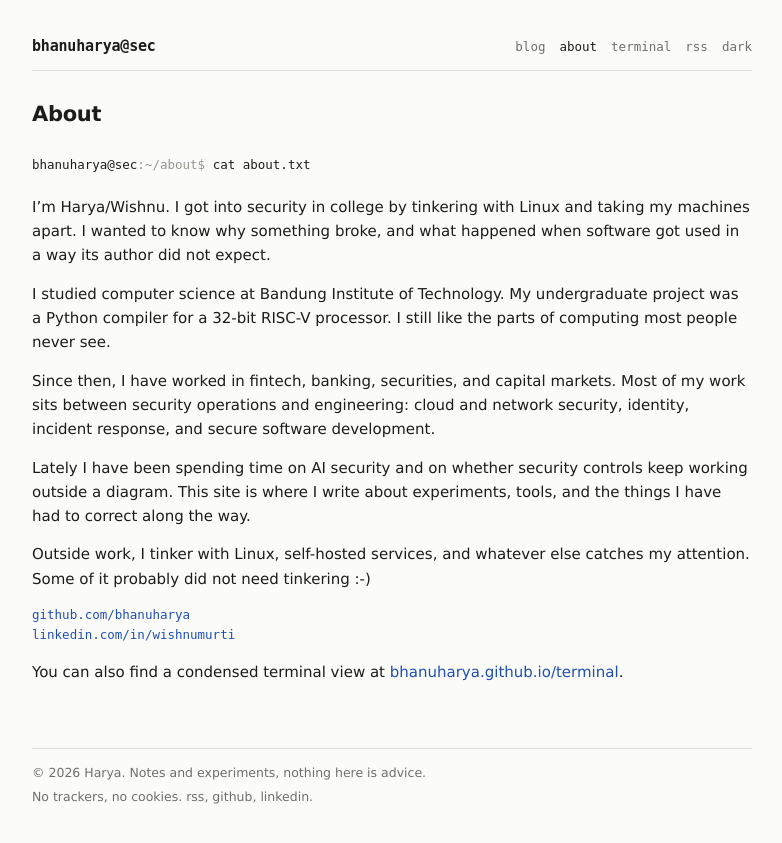
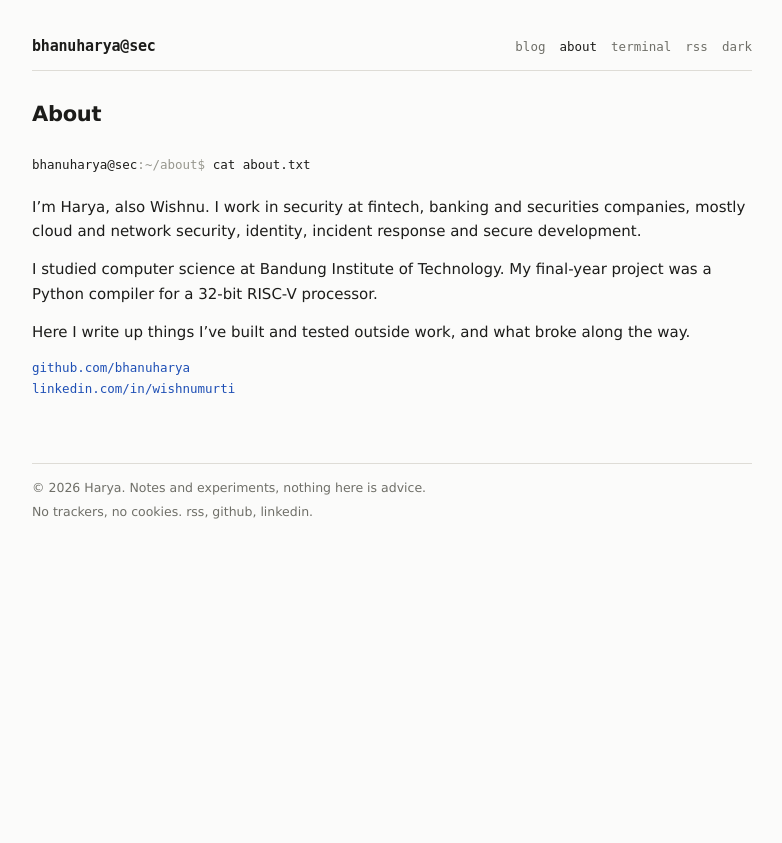
Before and after one commit to bhanuharya/bhanuharya.github.io, a Jekyll site: the page built from about.md, in a window 1280 px wide. Shown: the top 843 px of the page, without its empty margins (248-1030 px from the left). Built offline with Jekyll 4.4.1, drawn with Linux system fonts in a browser that asks for light colours.

Commit message:
About and home: shorter, plainer intro
Co-Authored-By: Claude Opus 5.5 <noreply@anthropic.com>

```diff
--- a/_layouts/home.html
+++ b/_layouts/home.html
@@ -1,11 +1,11 @@
 ---
 layout: default
 ---
-<h1 class="visually-hidden">Harya (Wishnu) · information security, systems, self-hosting</h1>
+<h1 class="visually-hidden">Harya (Wishnu) · security tooling and local models</h1>
 
 <div class="intro">
-  <p>I'm Harya/Wishnu. I work in information security around financial systems.</p>
-  <p>This is where I write up side projects: local models, security tools, and the agent setup I run at home. There's a <a href="{{ '/terminal/' | relative_url }}">terminal view</a> too.</p>
+  <p>I'm Harya, also Wishnu. I work in security at financial companies.</p>
+  <p>Here I write up things I've built and tested outside work: SAST tooling, local models, and what broke along the way.</p>
 </div>
 
 <h2 class="section-head">notes</h2>
--- a/about.md
+++ b/about.md
@@ -2,23 +2,17 @@
 layout: page
 title: About
 permalink: /about/
-description: Harya writes about information security, AI security, and the systems and tools he tests.
+description: Harya works in security in financial services and writes up what he builds and tests.
 ---
 
 <div class="page-prompt" aria-hidden="true">
   <span class="prompt">bhanuharya@sec</span><span class="loc">:~/about$</span> <span class="cmd">cat about.txt</span>
 </div>
 
-I'm Harya/Wishnu. I got into security in college by tinkering with Linux and taking my machines apart. I wanted to know why something broke, and what happened when software got used in a way its author did not expect.
+I'm Harya, also Wishnu. I work in security at fintech, banking and securities companies, mostly cloud and network security, identity, incident response and secure development.
 
-I studied computer science at Bandung Institute of Technology. My undergraduate project was a Python compiler for a 32-bit RISC-V processor. I still like the parts of computing most people never see.
+I studied computer science at Bandung Institute of Technology. My final-year project was a Python compiler for a 32-bit RISC-V processor.
 
-Since then, I have worked in fintech, banking, securities, and capital markets. Most of my work sits between security operations and engineering: cloud and network security, identity, incident response, and secure software development.
-
-Lately I have been spending time on AI security and on whether security controls keep working outside a diagram. This site is where I write about experiments, tools, and the things I have had to correct along the way.
-
-Outside work, I tinker with Linux, self-hosted services, and whatever else catches my attention. Some of it probably did not need tinkering :-)
+Here I write up things I've built and tested outside work, and what broke along the way.
 
 <p class="about-links"><a href="https://github.com/bhanuharya" rel="me">github.com/bhanuharya</a><br><a href="https://www.linkedin.com/in/wishnumurti" rel="me">linkedin.com/in/wishnumurti</a></p>
-
-You can also find a condensed terminal view at [bhanuharya.github.io/terminal]({{ '/terminal/' | relative_url }}).
```
Also changed, not shown: index.md (+1 -1 lines).
